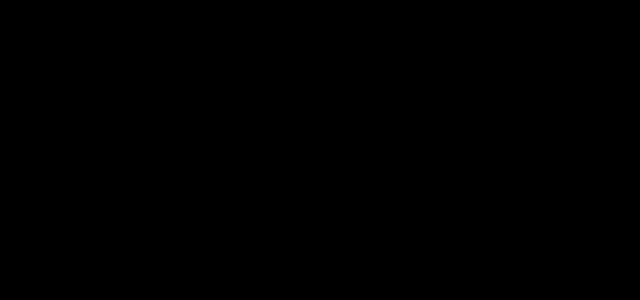
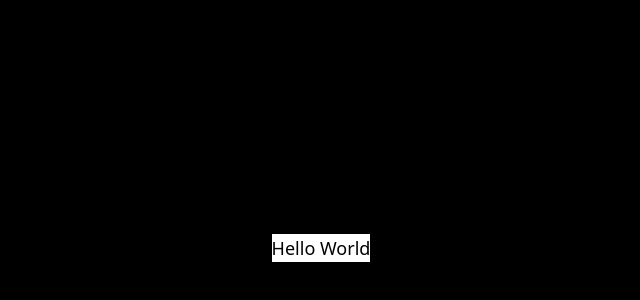
Before and after one commit to programmer686/icrewebsite, a Next.js app: page / in a window 1280 px wide. Shown: the part 152-452 px from the top of the page, without its empty margins (319-959 px from the left). Built offline with nearby package versions, Linux system fonts and the light colour scheme.

Commit message:
is this working

```diff
--- a/pages/index.js
+++ b/pages/index.js
@@ -6,7 +6,7 @@
 
   return (
     <div className="bg-black w-screen h-screen flex justify-center items-center">
-    <div className="bg-white w-25 h-25"></div>
+      <h1 className="bg-white text-lg">Hello World</h1>
     </div>
   )
   }
```
